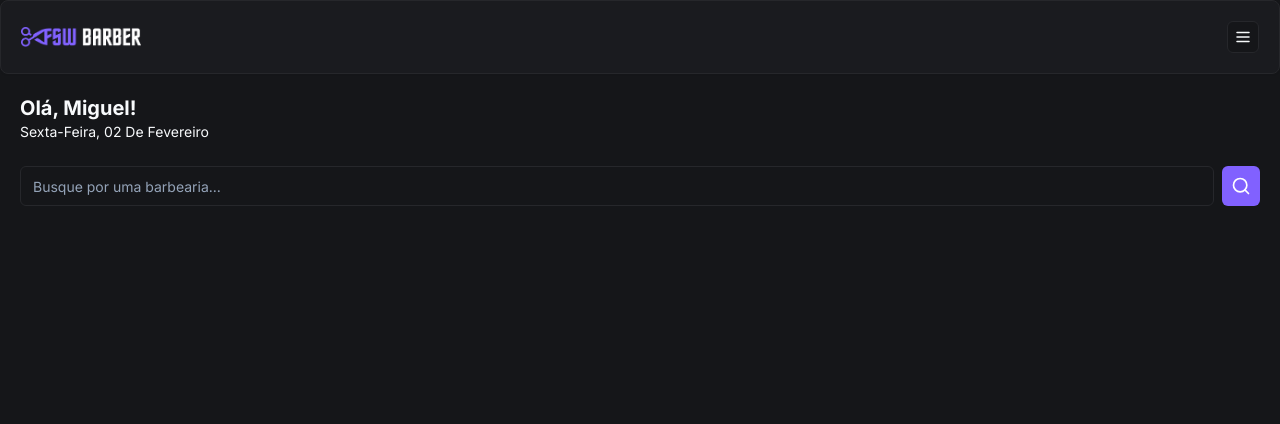
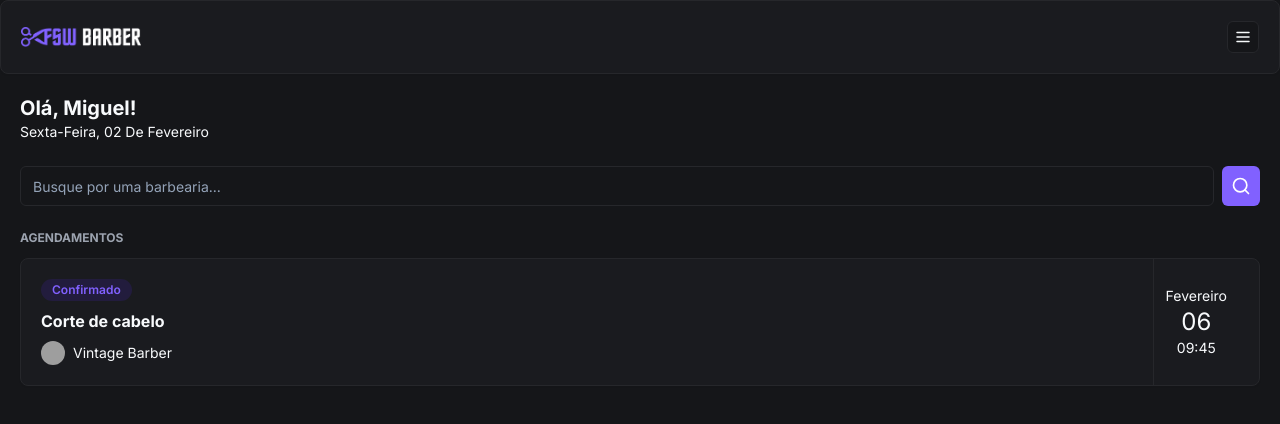
Before and after one commit to diname/fullstackweek-barber, a Next.js app: page / in a window 1280 px wide. Shown: the top 424 px of the page. Built offline with nearby package versions, Linux system fonts and the light colour scheme; grey boxes are pictures that could not be loaded.

Commit message:
feat: add initial booking component

```diff
--- a/app/(home)/page.tsx
+++ b/app/(home)/page.tsx
@@ -2,6 +2,7 @@
 import Header from '../_components/header'
 import { ptBR } from 'date-fns/locale'
 import Search from './_components/search'
+import BookingItem from '../_components/booking-item'
 
 export default function Home() {
   return (
@@ -18,6 +19,13 @@
       <div className="px-5 mt-6">
         <Search />
       </div>
+
+      <div className="px-5 mt-6">
+        <h2 className="text-xs mb-3 uppercase text-gray-400 font-bold">
+          Agendamentos
+        </h2>
+        <BookingItem />
+      </div>
     </div>
   )
 }
--- /dev/null
+++ b/app/_components/booking-item.tsx
@@ -0,0 +1,32 @@
+import { Avatar, AvatarFallback, AvatarImage } from './ui/avatar'
+import { Badge } from './ui/badge'
+import { Card, CardContent } from './ui/card'
+
+const BookingItem = () => {
+  return (
+    <Card>
+      <CardContent className="p-5 flex flex-row justify-between py-0">
+        <div className="flex flex-col gap-2 py-5">
+          <Badge className="bg-[#221C3D] text-primary hover:bg-[#221C3D] w-fit">
+            Confirmado
+          </Badge>
+          <h2 className="font-bold">Corte de cabelo</h2>
+          <div className="flex items-center gap-2">
+            <Avatar className="h-6 w-6">
+              <AvatarImage src="https://utfs.io/f/0ddfbd26-a424-43a0-aaf3-c3f1dc6be6d1-1kgxo7.png" />
+              <AvatarFallback>A</AvatarFallback>
+            </Avatar>
+            <h3 className="text-sm">Vintage Barber</h3>
+          </div>
+        </div>
+        <div className="flex flex-col items-center justify-center px-3 border-l border-solid border-secondary">
+          <p className="text-sm">Fevereiro</p>
+          <p className="text-2xl">06</p>
+          <p className="text-sm">09:45</p>
+        </div>
+      </CardContent>
+    </Card>
+  )
+}
+
+export default BookingItem
--- /dev/null
+++ b/app/_components/ui/avatar.tsx
@@ -0,0 +1,50 @@
+"use client"
+
+import * as React from "react"
+import * as AvatarPrimitive from "@radix-ui/react-avatar"
+
+import { cn } from "@/app/_lib/utils"
+
+const Avatar = React.forwardRef<
+  React.ElementRef<typeof AvatarPrimitive.Root>,
+  React.ComponentPropsWithoutRef<typeof AvatarPrimitive.Root>
+>(({ className, ...props }, ref) => (
+  <AvatarPrimitive.Root
+    ref={ref}
+    className={cn(
+      "relative flex h-10 w-10 shrink-0 overflow-hidden rounded-full",
+      className
+    )}
+    {...props}
+  />
+))
+Avatar.displayName = AvatarPrimitive.Root.displayName
+
+const AvatarImage = React.forwardRef<
+  React.ElementRef<typeof AvatarPrimitive.Image>,
+  React.ComponentPropsWithoutRef<typeof AvatarPrimitive.Image>
+>(({ className, ...props }, ref) => (
+  <AvatarPrimitive.Image
+    ref={ref}
+    className={cn("aspect-square h-full w-full", className)}
+    {...props}
+  />
+))
+AvatarImage.displayName = AvatarPrimitive.Image.displayName
+
+const AvatarFallback = React.forwardRef<
+  React.ElementRef<typeof AvatarPrimitive.Fallback>,
+  React.ComponentPropsWithoutRef<typeof AvatarPrimitive.Fallback>
+>(({ className, ...props }, ref) => (
+  <AvatarPrimitive.Fallback
+    ref={ref}
+    className={cn(
+      "flex h-full w-full items-center justify-center rounded-full bg-muted",
+      className
+    )}
+    {...props}
+  />
+))
+AvatarFallback.displayName = AvatarPrimitive.Fallback.displayName
+
+export { Avatar, AvatarImage, AvatarFallback }
--- /dev/null
+++ b/app/_components/ui/badge.tsx
@@ -0,0 +1,36 @@
+import * as React from "react"
+import { cva, type VariantProps } from "class-variance-authority"
+
+import { cn } from "@/app/_lib/utils"
+
+const badgeVariants = cva(
+  "inline-flex items-center rounded-full border px-2.5 py-0.5 text-xs font-semibold transition-colors focus:outline-none focus:ring-2 focus:ring-ring focus:ring-offset-2",
+  {
+    variants: {
+      variant: {
+        default:
+          "border-transparent bg-primary text-primary-foreground hover:bg-primary/80",
+        secondary:
+          "border-transparent bg-secondary text-secondary-foreground hover:bg-secondary/80",
+        destructive:
+          "border-transparent bg-destructive text-destructive-foreground hover:bg-destructive/80",
+        outline: "text-foreground",
+      },
+    },
+    defaultVariants: {
+      variant: "default",
+    },
+  }
+)
+
+export interface BadgeProps
+  extends React.HTMLAttributes<HTMLDivElement>,
+    VariantProps<typeof badgeVariants> {}
+
+function Badge({ className, variant, ...props }: BadgeProps) {
+  return (
+    <div className={cn(badgeVariants({ variant }), className)} {...props} />
+  )
+}
+
+export { Badge, badgeVariants }
--- a/package.json
+++ b/package.json
@@ -13,6 +13,7 @@
   },
   "dependencies": {
     "@prisma/client": "^5.9.1",
+    "@radix-ui/react-avatar": "^1.0.4",
     "@radix-ui/react-slot": "^1.0.2",
     "class-variance-authority": "^0.7.0",
     "clsx": "^2.1.0",
```
Also changed, not shown: 1 other file (tests, documents, lock files or other folders).
